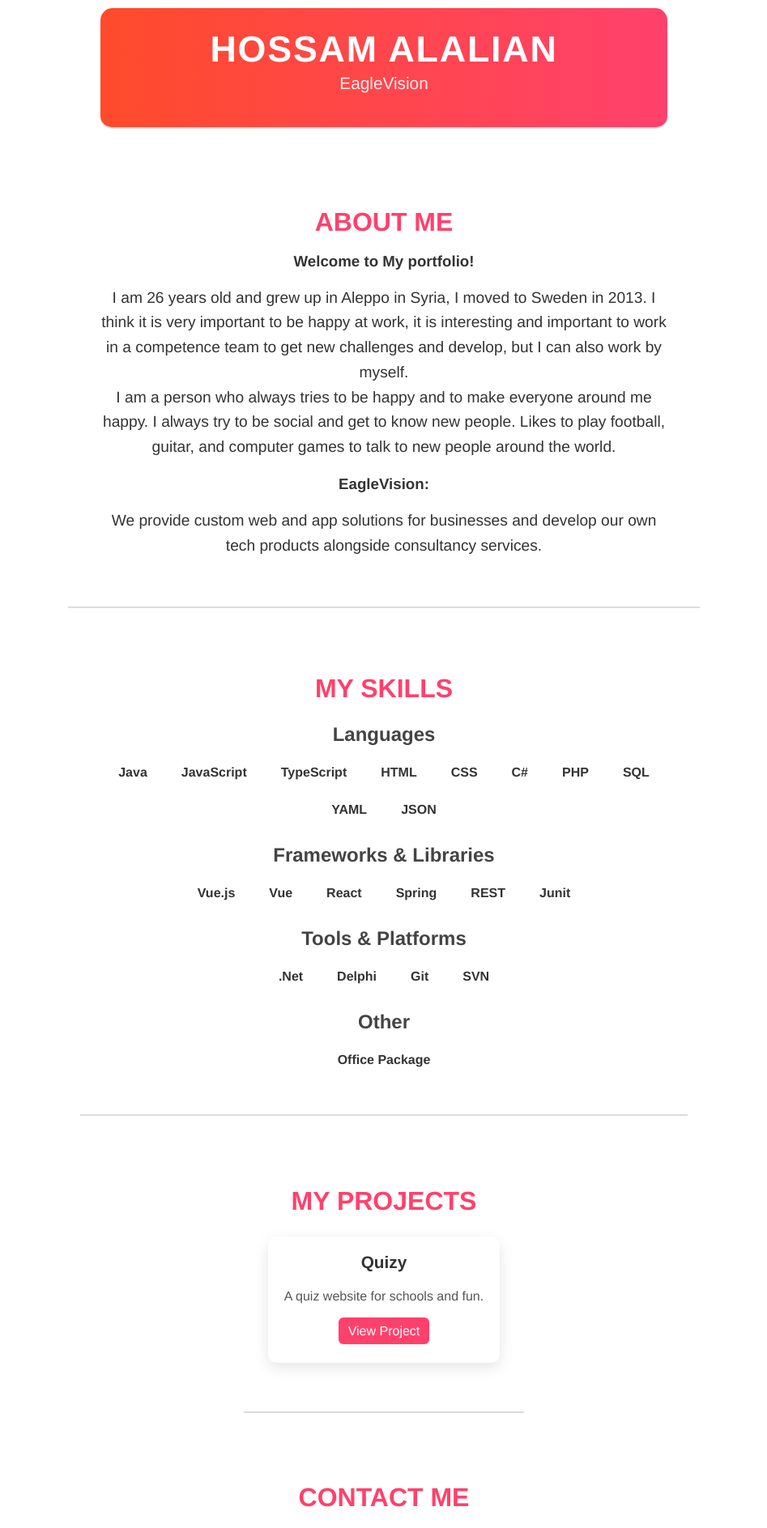
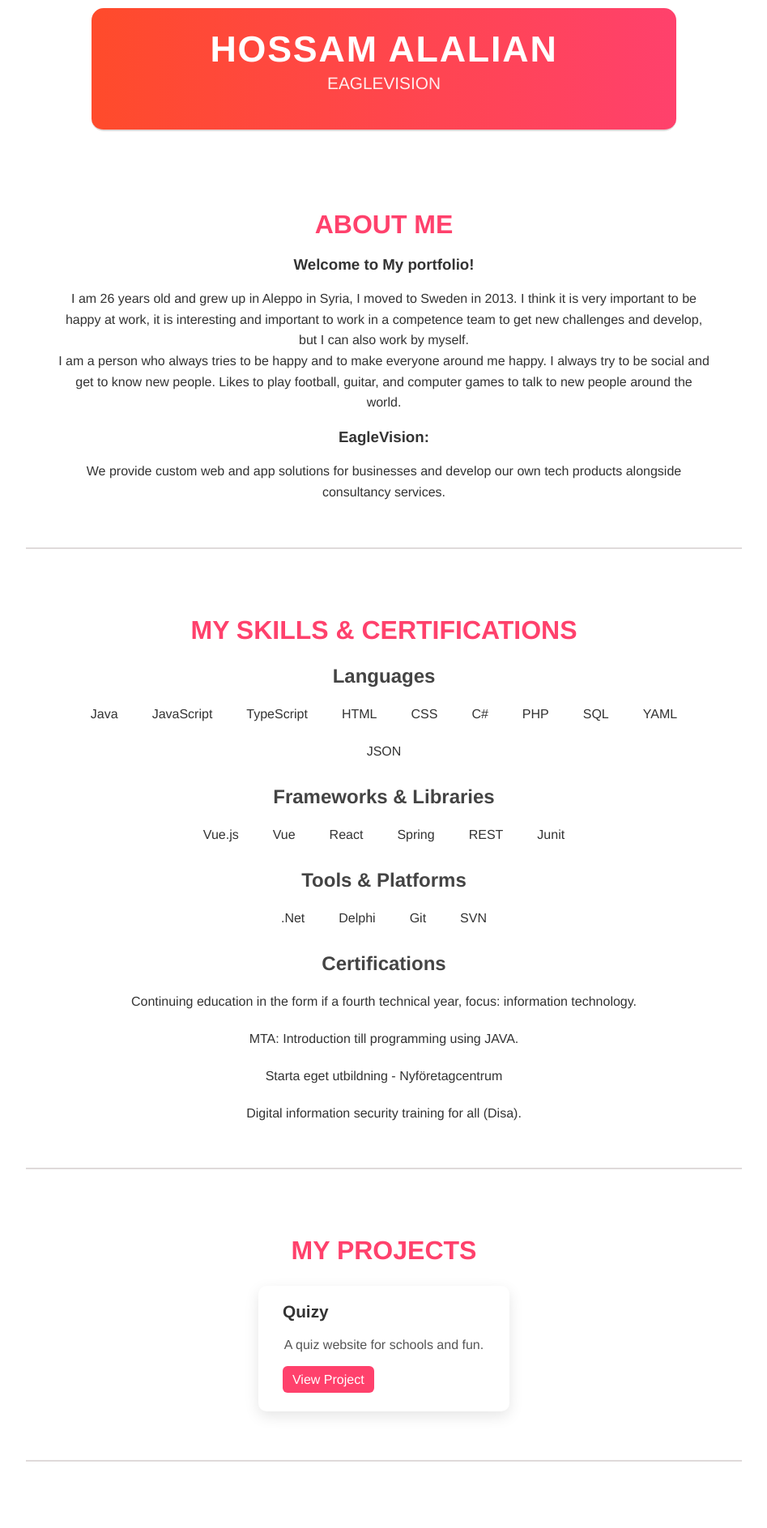
Before and after one commit to hossam4alalian/MyPortfolio, a Vue app: page / in a window 1280 px wide. Shown: the top 1887 px of the page at 81% size, without its empty margins (166-1113 px from the left). Built offline with nearby package versions, Linux system fonts and the light colour scheme.

Commit message:
fixing the design + refactoring the code

```diff
--- a/src/App.vue
+++ b/src/App.vue
@@ -1,14 +1,17 @@
 <template>
-  <HeaderComponent />
-  <AboutComponent />
-  <SkillsComponent />
-  <ProjectsComponent />
-  <ContactComponent />
+  <ContainerComponent>
+    <HeaderComponent />
+    <AboutComponent />
+    <SkillsComponent />
+    <ProjectsComponent />
+    <ContactComponent />
+  </ContainerComponent>
 </template>
 
 <script>
   import AboutComponent from './components/AboutComponent.vue';
   import ContactComponent from './components/ContactComponent.vue';
+import ContainerComponent from './components/ContainerComponent.vue';
   import HeaderComponent from './components/HeaderComponent.vue'
   import ProjectsComponent from './components/ProjectsComponent.vue';
   import SkillsComponent from './components/SkillsComponent.vue';
@@ -20,7 +23,8 @@
       SkillsComponent,
       AboutComponent,
       ProjectsComponent,
-      ContactComponent
+      ContactComponent,
+      ContainerComponent
     }
   }
 </script>
--- a/src/components/AboutComponent.vue
+++ b/src/components/AboutComponent.vue
@@ -23,41 +23,20 @@
 
 <style scoped>
   .about-me {
-    background: white;
-    padding: 40px;
-    text-align: center;
-    margin-top: 30px;
-    max-width: 700px;
-    margin-left: auto;
-    margin-right: auto;
-    border-bottom: 2px solid #dfdada;
-  }
-
-  .about-me h2 {
-    color: #ff416c;
-    font-size: 2rem;
-    text-transform: uppercase;
-    margin-bottom: 15px;
+    padding: 2.5rem;
+    margin-top: 1.875rem;
+    border-bottom: 0.125rem solid #dfdada;
   }
 
   .about-me p {
-    font-size: 1.2rem;
+    font-size: 1rem;
     color: #333;
     line-height: 1.6;
   }
 
-  @media (max-width: 600px) {
+  @media (max-width: 37.5rem) {
     .about-me {
-      width: 90%;
-      padding: 20px;
-    }
-
-    .about-me h2 {
-      font-size: 1.8rem;
-    }
-
-    .about-me p {
-      font-size: 1rem;
+      padding: 1.25rem;
     }
   }
 </style>
--- a/src/components/ContactComponent.vue
+++ b/src/components/ContactComponent.vue
@@ -33,7 +33,6 @@
         padding: 30px;
         text-align: center;
         margin-top: 30px;
-        max-width: 700px;
         margin-left: auto;
         margin-right: auto;
         border-bottom: 2px solid #dfdada;
--- /dev/null
+++ b/src/components/ContainerComponent.vue
@@ -0,0 +1,45 @@
+<template>
+    <div class="container">
+        <slot />
+    </div>
+</template>
+
+<script>
+  export default {
+    name: "ContainerComponent",
+    data() {
+      return {
+        projects: [
+          {
+            title: "Quizy",
+            description: "A quiz website for schools and fun.",
+            link: "https://quizyhils.com/"
+          }
+        ]
+      };
+    }
+  };
+</script>
+
+<style scoped>
+    .container {
+        background: white;
+        text-align: center;
+        margin-left: auto;
+        margin-right: auto;
+        max-width: 70%;
+    }
+
+    ::v-deep h2 {
+        color: #ff416c;
+        font-size: 2rem;
+        margin-bottom: 20px;
+        text-transform: uppercase;
+    }
+
+    @media (max-width: 600px) {
+        .container {
+            max-width: 90%;
+        }
+    }
+</style>
--- a/src/components/HeaderComponent.vue
+++ b/src/components/HeaderComponent.vue
@@ -16,7 +16,8 @@
 <style scoped>
   .header {
     width: 90%;
-    max-width: 650px;
+    margin: auto;
+    max-width: 42rem;
     background: linear-gradient(to right, #ff4b2b, #ff416c);
     color: white;
     text-align: center;
@@ -39,16 +40,16 @@
     font-weight: 400;
     margin-top: 5px;
     opacity: 0.9;
+    color: white;
   }
 
-  @media (max-width: 400px) {
+  @media (max-width: 600px) {
     .header {
-      width: 95%;
-      padding: 20px;
+      width: unset;
     }
-
     .header h1 {
       font-size: 2.2rem;
+      padding-bottom: 0.5em;
     }
 
     .header h2 {
--- a/src/components/ProjectsComponent.vue
+++ b/src/components/ProjectsComponent.vue
@@ -32,62 +32,59 @@
 
 <style scoped>
     .projects {
-    background: white;
-    padding: 30px 30px 60px;
-    text-align: center;
-    margin-top: 30px;
-    max-width: 900px;
-    margin-left: auto;
-    margin-right: auto;
-    border-bottom: 2px solid #dfdada;
+        padding: 1.875rem 1.875rem 3.75rem;
+        margin-top: 1.5625rem;
+        border-bottom: 0.125rem solid #dfdada;
     }
 
     .projects h2 {
         color: #ff416c;
         font-size: 2rem;
-    margin-bottom: 25px;
+        margin-bottom: 1.5625rem;
         text-transform: uppercase;
     }
 
     .project-list {
         display: flex;
         flex-wrap: wrap;
-    gap: 20px;
+        gap: 1.25rem;
         justify-content: center;
     }
 
     .project-card {
         background: white;
-    padding: 20px;
-    border-radius: 10px;
+        padding: 1.25rem;
+        border-radius: 0.625rem;
         width: 100%;
-    max-width: 270px;
-    box-shadow: 0 6px 18px rgba(0, 0, 0, 0.1);
+        max-width: 16.875rem;
+        box-shadow: 0 0.375rem 1.125rem rgba(0, 0, 0, 0.1);
         transition: transform 0.2s ease;
     }
 
     .project-card:hover {
-    transform: translateY(-5px);
+        transform: translateY(-0.3125rem);
     }
 
     .project-card h3 {
-    margin-top: 0px;
+        margin-top: 0;
         font-size: 1.3rem;
         color: #333;
+        padding-left: 0.625rem;
+        text-align: left;
     }
 
     .project-card p {
         font-size: 1rem;
         color: #555;
-    margin-bottom: 15px;
+        margin-bottom: 0.9375rem;
     }
 
     .project-card a {
         text-decoration: none;
         color: white;
         background-color: #ff416c;
-    padding: 8px 12px;
-    border-radius: 6px;
+        padding: 0.5rem 0.75rem;
+        border-radius: 0.375rem;
         font-weight: 500;
         transition: background 0.3s;
     }
@@ -97,6 +94,7 @@
     }
 
     .view-projects {
-    padding: 10px;
+        padding: 0.625rem;
+        text-align: left;
     }
 </style>
--- a/src/components/SkillsComponent.vue
+++ b/src/components/SkillsComponent.vue
@@ -1,6 +1,6 @@
 <template>
     <div class="skills">
-      <h2>My Skills</h2>
+      <h2>My Skills & Certifications</h2>
 
       <div class="skill-group">
           <h3>Languages</h3>
@@ -24,9 +24,9 @@
       </div>
 
       <div class="skill-group">
-          <h3>Other</h3>
-          <ul>
-              <li v-for="item in skills.other" :key="item">{{ item }}</li>
+          <h3>Certifications</h3>
+          <ul class="certifications">
+              <li v-for="item in skills.certifications" :key="item">{{ item }}</li>
           </ul>
       </div>
     </div>
@@ -48,8 +48,11 @@
           tools: [
             ".Net", "Delphi", "Git", "SVN"
           ],
-          other: [
-            "Office Package"
+          certifications: [
+            "Continuing education in the form if a fourth technical year, focus: information technology.",
+            "MTA: Introduction till programming using JAVA.",
+            "Starta eget utbildning - Nyföretagcentrum",
+            "Digital information security training for all (Disa)."
           ]
         }
       };
@@ -59,21 +62,9 @@
 
 <style scoped>
   .skills {
-    background: white;
     padding: 25px;
-    text-align: center;
     margin-top: 30px;
-    max-width: 700px;
-    margin-left: auto;
-    margin-right: auto;
     border-bottom: 2px solid #dfdada;
-  }
-
-  .skills h2 {
-    color: #ff416c;
-    font-size: 2rem;
-    margin-bottom: 20px;
-    text-transform: uppercase;
   }
 
   .skill-group {
@@ -95,10 +86,13 @@
     gap: 12px;
   }
 
+  .certifications {
+    flex-direction: column;
+  }
+
   .skill-group li {
     padding: 8px 15px;
     border-radius: 6px;
-    font-weight: 600;
     font-size: 1rem;
     transition: 0.2s;
   }
--- a/src/main.js
+++ b/src/main.js
@@ -1,4 +1,5 @@
 import { createApp } from 'vue'
 import App from './App.vue'
+import './assets/styles/global.css';
 
 createApp(App).mount('#app')
```
Also changed, not shown: src/assets/styles/global.css (added). Lines whose indentation alone changed are shown as unchanged.
